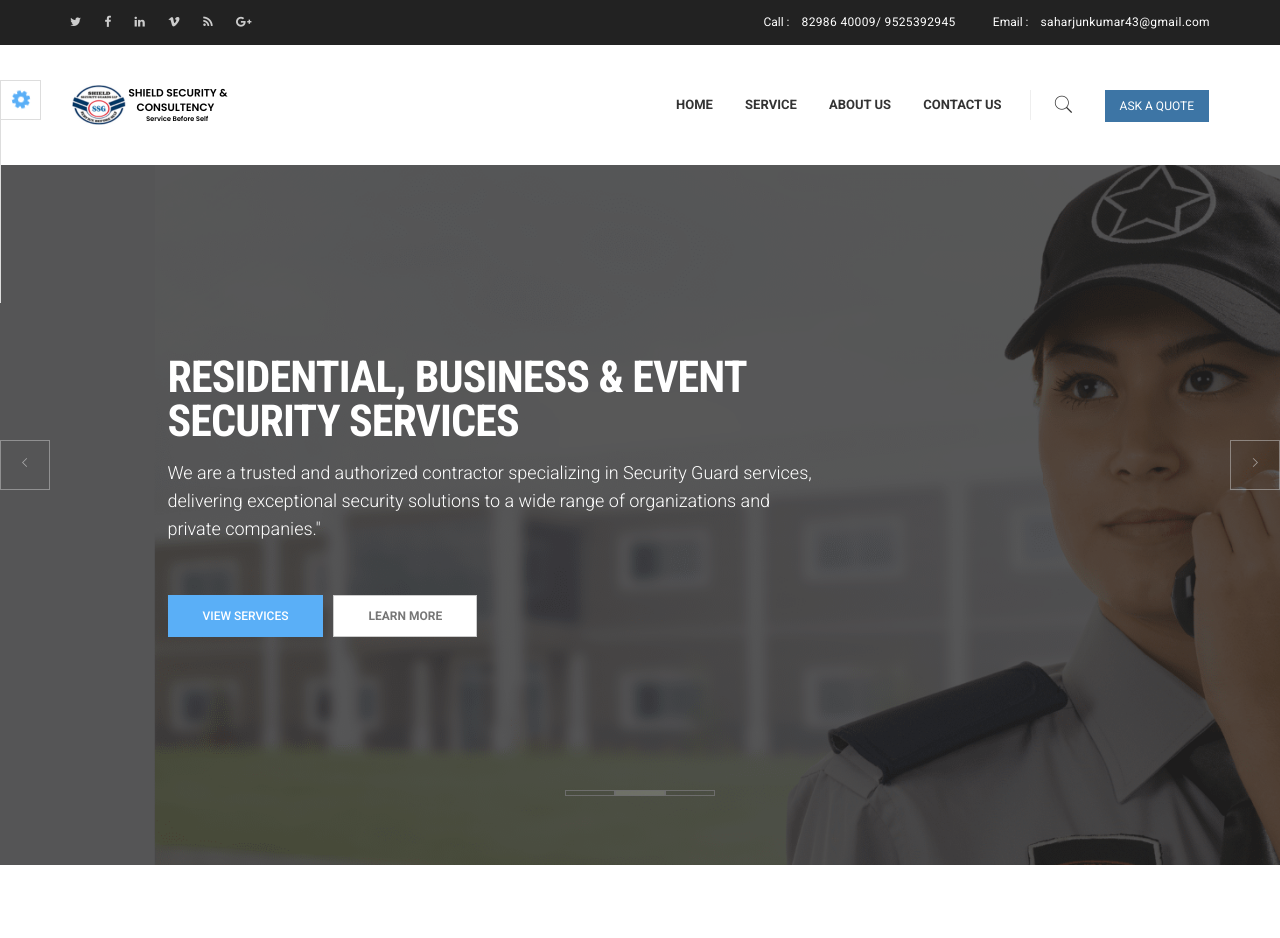
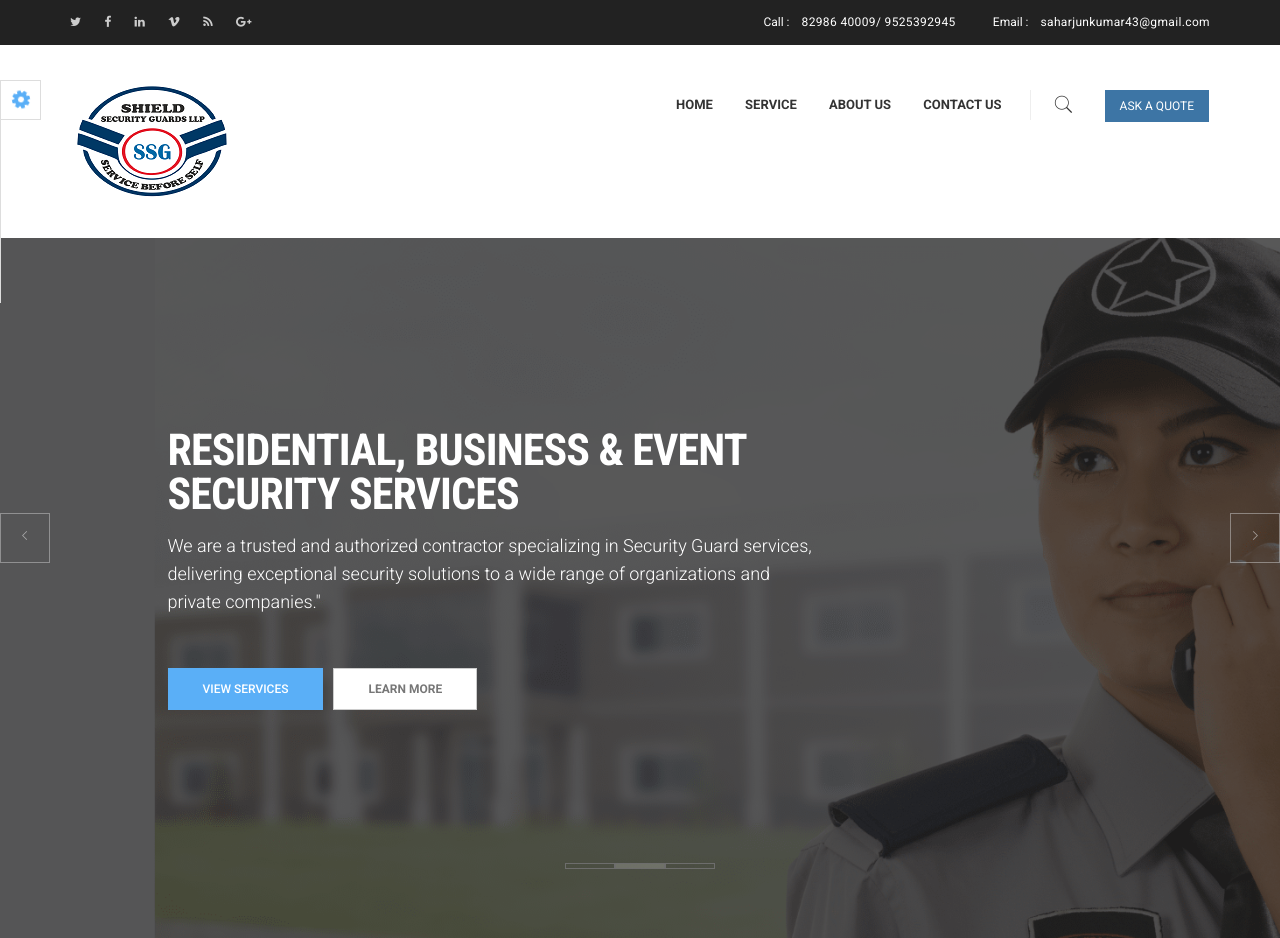
Before and after one commit to Arjunsah454/SSLSECURITY, a plain HTML site: page index.html in a window 1280 px wide. Shown: the top 938 px of the page. Drawn offline with Linux system fonts and the light colour scheme.

Commit message:
Update index.html

```diff
--- a/index.html
+++ b/index.html
@@ -64,7 +64,7 @@
         <div class="header-main">
           <div class="container">
             <div class="row">
-              <div class="col-xs-12"><a href="https://ssgsecurity.in/" class="logo"><img src="New assest/SHILED SECURITY AND CONSULTENCY.png" alt="SHILED SECURITY AND CONSULTENCY" class="logo__img img-responsive"/></a>
+              <div class="col-xs-12"><a href="https://ssgsecurity.in/" class="logo"><img src="New assest/04.png" alt="SHILED SECURITY AND CONSULTENCY" class="logo__img img-responsive"/></a>
                 <div class="header-nav">
                   <div class="navbar-trigger visible-xs">
                     <button type="button" data-toggle="collapse" data-target="#navbar-collapse-1" class="navbar-toggle"><span class="icon-bar"></span><span class="icon-bar"></span><span class="icon-bar"></span></button>
```
